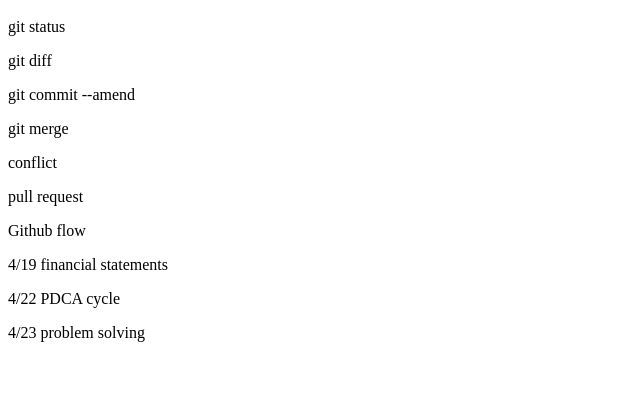
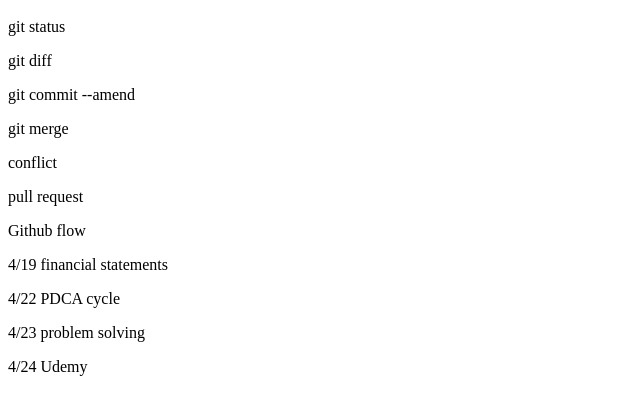
Before and after one commit to Naoya-Oda-sti/git_tutorial, a plain HTML site: page index.html in a window 1280 px wide. Shown: the part 57-472 px from the top of the page, without its empty margins (0-640 px from the left). Drawn offline with Linux system fonts and the light colour scheme.

Commit message:
add 4/24 contents

```diff
--- a/index.html
+++ b/index.html
@@ -9,3 +9,4 @@
 <p>4/19 financial statements</p>
 <p>4/22 PDCA cycle</p>
 <p>4/23 problem solving</p>
+<p>4/24 Udemy</p>
```
